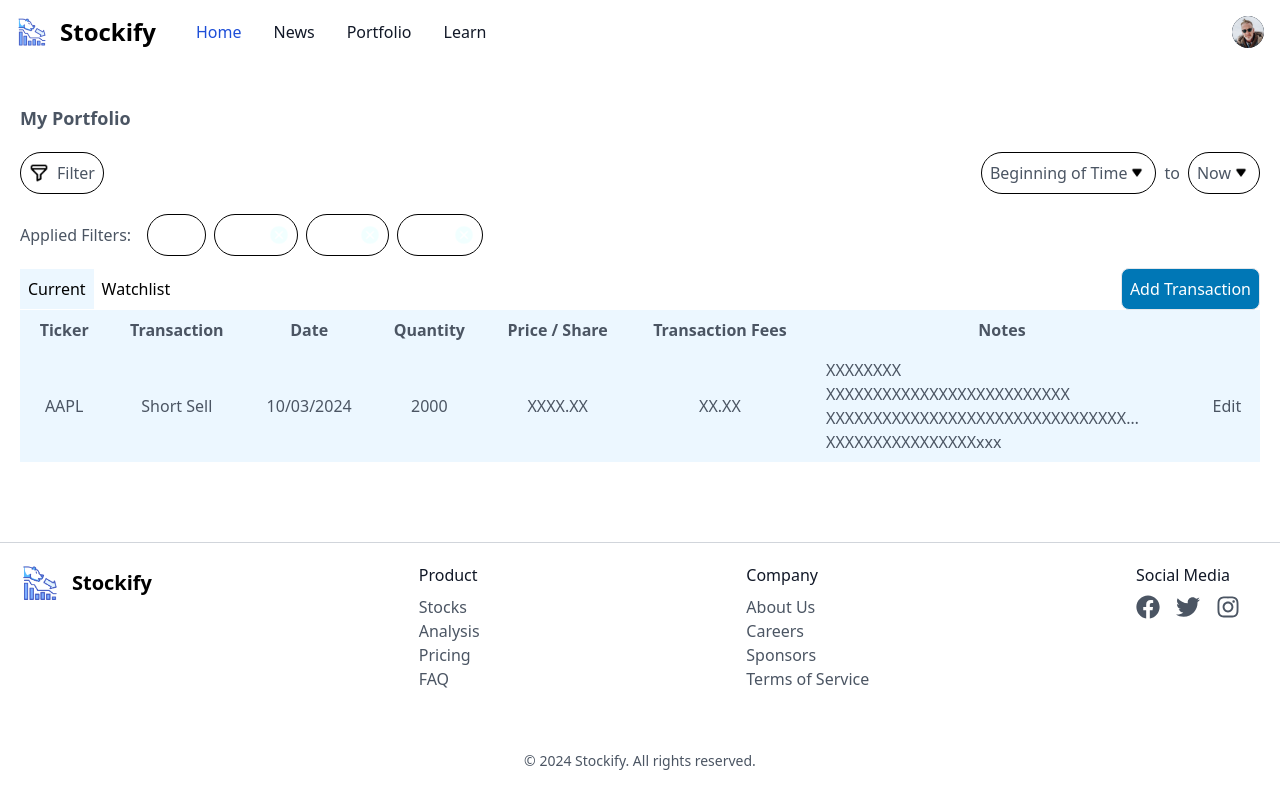
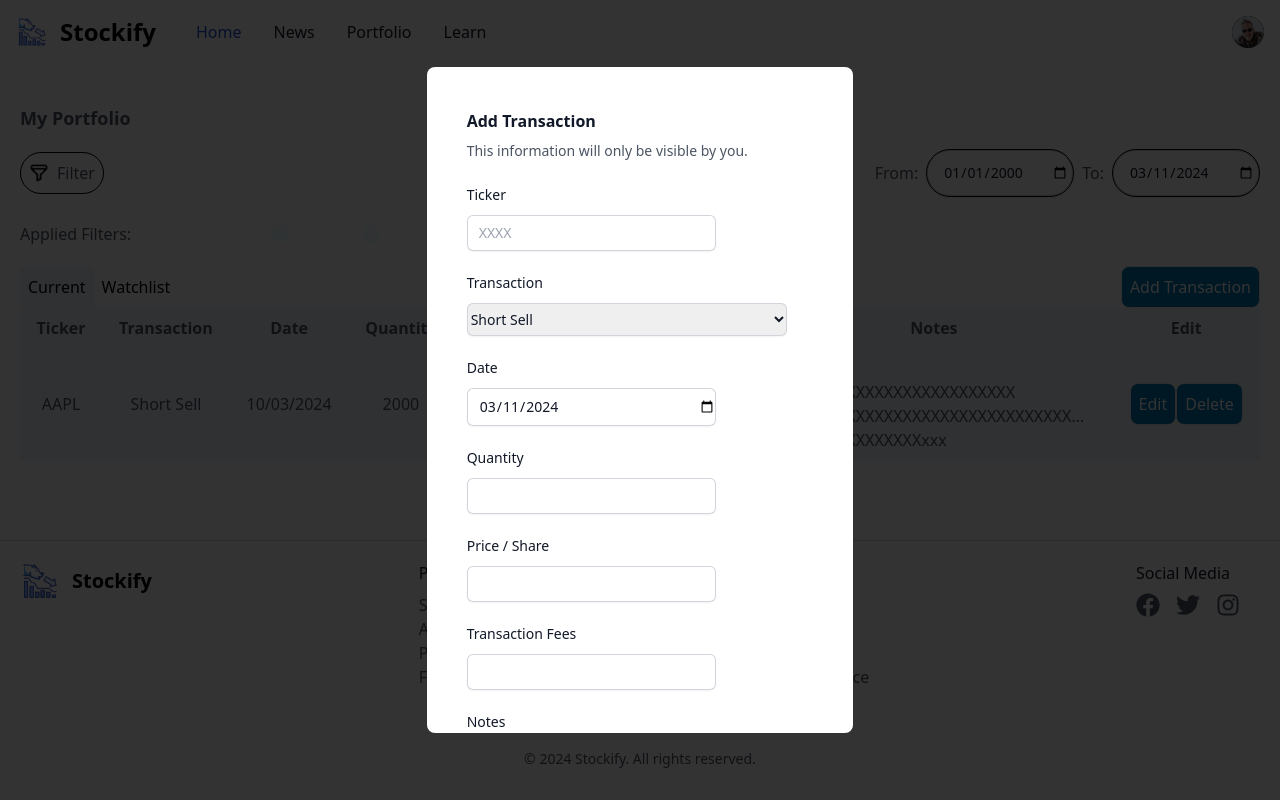
Before and after one commit to huiern214/Stockify, a React (Create React App) app in the folder client/: page /portfolio in a window 1280 px wide. Both pictures are taken after a click on the button "Add Transaction". Built offline with nearby package versions, Linux system fonts and the light colour scheme.

Commit message:
Add transaction form, from & to date

```diff
--- a/client/src/pages/Portfolio.js
+++ b/client/src/pages/Portfolio.js
@@ -1,9 +1,8 @@
 import React from 'react'
 import { useState } from 'react'
 import Filter from '../assets/Filter.png'
-import Dropdown from '../assets/Dropdown.png'
 import Close from '../assets/Close.png'
-import DatePicker from 'react-datepicker'
+import Modal from 'react-modal'
 
 function FilterButton() {
   return (
@@ -14,36 +13,45 @@ function FilterButton() {
   )
 }
 
-function DateButton({ text, variation}) {
-  const [showDatePicker, setShowDatePicker] = useState(false);
-  const [startDate, setStartDate] = useState(new Date());
-  const [endDate, setEndDate] = useState(new Date());
+function FilterModal() {
 
-  const handleButtonClick = () => {
-    setShowDatePicker(!showDatePicker);
-  };
+}
+
+function DateSelector({ variation }) {
+  const getDefaultDate = () => {
+    if (variation === "to") {
+      const today = new Date();
+      const year = today.getFullYear();
+      const month = String(today.getMonth() + 1).padStart(2, '0');
+      const day = String(today.getDate()).padStart(2, '0');
+      return `${year}-${month}-${day}`;
+    }
+    else {
+      return '2000-01-01';
+    }
+  }
 
   return (
     <div>
-      <button onClick={handleButtonClick} className="flex items-center p-2 border border-black rounded-full hover:bg-gray-200">
-        {text}
-        <img src={Dropdown} alt={`${variation} date`} className="w-5 h-5" />
-      </button>
-
-      {showDatePicker && (
-        <div>
-          <DatePicker selected={startDate} onChange={date => setStartDate(date)} />
-          <DatePicker selected={endDate} onChange={date => setEndDate(date)} />
-        </div>
-      )}
+      <div className="flex items-center p-1 border border-black rounded-full hover:bg-gray-200 shadow-sm ring-1 ring-inset ring-gray-300 focus-within:ring-2 focus-within:ring-inset focus-within:ring-indigo-600 sm:max-w-md">
+        <input
+          type="date"
+          name="date"
+          id="date"
+          autoComplete="date"
+          className="block flex-1 border-0 bg-transparent py-1.5 pl-3 text-gray-900 placeholder:text-gray-400 focus:ring-0 sm:text-sm sm:leading-6"
+          placeholder="dd/mm/yyyy"
+          defaultValue={getDefaultDate()}
+        />
+      </div>
     </div>
-  );
+  )
 }
 
 function AppliedFilter({text = "None"}) {
   return (
-  <button className="flex items-center mx-1 p-2 border border-black rounded-full bg-deep_blue text-white">
-    {text}
+  <button className="flex items-center mx-1 p-2 rounded-full bg-deep_blue text-white">
+    <b>{text}</b>
     {text !== "None" && (
     <div>
       <img src={Close} alt="Close" className="ml-2 w-5 h-5" />
@@ -70,10 +78,183 @@ function WatchlistButton() {
 }
 
 function AddTransactionButton() {
+  const [modal, setModal] = useState(false);
+  const toggleModal = () => setModal(!modal);
+
+  const getTodayDate = () => {
+    const today = new Date();
+    const year = today.getFullYear();
+    const month = String(today.getMonth() + 1).padStart(2, '0');
+    const day = String(today.getDate()).padStart(2, '0');
+    return `${year}-${month}-${day}`;
+  }
+
   return (
-  <button className="p-2 border rounded-lg bg-[#0077B6] text-white hover:bg-[#0077B6]/80">
-    Add Transaction
-  </button>
+    <div>
+      <button onClick={toggleModal} className="p-2 border rounded-lg bg-[#0077B6] text-white hover:bg-[#0077B6]/80">
+        Add Transaction
+      </button>
+
+      {modal && (
+        <div className="fixed inset-0 flex items-center justify-center h-screen">
+        <div className="absolute inset-0 bg-black/80"></div>
+          <div className="modal-content absolute h-5/6 w-1/3 bg-[#FFFFFF] overflow-y-auto rounded-lg">
+            <div>
+              <h2 className="mt-10 ml-10 text-base font-semibold leading-7 text-gray-900">Add Transaction</h2>
+              <p className="mt-1 ml-10 text-sm leading-6 text-gray-600">
+                This information will only be visible by you.
+              </p>
+
+              <div className="mt-5 ml-10 grid grid-cols-1 gap-x-6 gap-y-8 sm:grid-cols-6">
+                <div className="sm:col-span-4">
+                  <label htmlFor="ticker" className="block text-sm font-medium leading-6 text-gray-900">
+                    Ticker
+                  </label>
+                  <div className="mt-2">
+                    <div className="flex rounded-md shadow-sm ring-1 ring-inset ring-gray-300 focus-within:ring-2 focus-within:ring-inset     focus-within:ring-indigo-600 sm:max-w-md">
+                      <input
+                        type="text"
+                        name="ticker"
+                        id="ticker"
+                        autoComplete="ticker"
+                        className="block flex-1 border-0 bg-transparent py-1.5 pl-3 text-gray-900 placeholder:text-gray-400 focus:ring-0  sm:text-sm   sm:leading-6"
+                        placeholder="XXXX"
+                        maxLength="4"
+                        onInput={(e) => e.target.value = e.target.value.toUpperCase()}
+                      />
+                    </div>
+                  </div>
+                </div>
+              </div>
+
+              <div className="mt-5 ml-10 sm:col-span-3">
+                <label htmlFor="transaction" className="block text-sm font-medium leading-6 text-gray-900">
+                  Transaction
+                </label>
+                <div className="mt-2">
+                  <select
+                    id="transaction"
+                    name="transaction"
+                    autoComplete="transaction-type"
+                    className="block w-full rounded-md border-0 py-1.5 text-gray-900 shadow-sm ring-1 ring-inset ring-gray-300 focus:ring-2     focus:ring-inset focus:ring-indigo-600 sm:max-w-xs sm:text-sm sm:leading-6"
+                  >
+                    <option>Short Sell</option>
+                    <option>Buy</option>
+                  </select>
+                </div>
+              </div>
+
+              <div className="mt-5 ml-10 grid grid-cols-1 gap-x-6 gap-y-8 sm:grid-cols-6">
+                <div className="sm:col-span-4">
+                  <label htmlFor="date" className="block text-sm font-medium leading-6 text-gray-900">
+                    Date
+                  </label>
+                  <div className="mt-2">
+                    <div className="flex rounded-md shadow-sm ring-1 ring-inset ring-gray-300 focus-within:ring-2 focus-within:ring-inset     focus-within:ring-indigo-600 sm:max-w-md">
+                      <input
+                        type="date"
+                        name="date"
+                        id="date"
+                        autoComplete="date"
+                        className="block flex-1 border-0 bg-transparent py-1.5 pl-3 text-gray-900 placeholder:text-gray-400 focus:ring-0  sm:text-sm   sm:leading-6"
+                        placeholder="dd/mm/yyyy"
+                        defaultValue={getTodayDate()}
+                      />
+                    </div>
+                  </div>
+                </div>
+              </div>
+
+              <div className="mt-5 ml-10 grid grid-cols-1 gap-x-6 gap-y-8 sm:grid-cols-6">
+                <div className="sm:col-span-4">
+                  <label htmlFor="quantity" className="block text-sm font-medium leading-6 text-gray-900">
+                    Quantity
+                  </label>
+                  <div className="mt-2">
+                    <div className="flex rounded-md shadow-sm ring-1 ring-inset ring-gray-300 focus-within:ring-2 focus-within:ring-inset     focus-within:ring-indigo-600 sm:max-w-md">
+                      <input
+                        type="number"
+                        name="quantity"
+                        id="quantity"
+                        autoComplete="quantity"
+                        className="block flex-1 border-0 bg-transparent py-1.5 pl-3 text-gray-900 placeholder:text-gray-400 focus:ring-0  sm:text-sm   sm:leading-6"
+                      />
+                    </div>
+                  </div>
+                </div>
+              </div>
+
+              <div className="mt-5 ml-10 grid grid-cols-1 gap-x-6 gap-y-8 sm:grid-cols-6">
+                <div className="sm:col-span-4">
+                  <label htmlFor="pricepershare" className="block text-sm font-medium leading-6 text-gray-900">
+                    Price / Share
+                  </label>
+                  <div className="mt-2">
+                    <div className="flex rounded-md shadow-sm ring-1 ring-inset ring-gray-300 focus-within:ring-2 focus-within:ring-inset     focus-within:ring-indigo-600 sm:max-w-md">
+                      <input
+                        type="number"
+                        name="pricepershare"
+                        id="pricepershare"
+                        autoComplete="pricepershare"
+                        className="block flex-1 border-0 bg-transparent py-1.5 pl-3 text-gray-900 placeholder:text-gray-400 focus:ring-0  sm:text-sm   sm:leading-6"
+                      />
+                    </div>
+                  </div>
+                </div>
+              </div>
+
+              <div className="mt-5 ml-10 grid grid-cols-1 gap-x-6 gap-y-8 sm:grid-cols-6">
+                <div className="sm:col-span-4">
+                  <label htmlFor="transactionfee" className="block text-sm font-medium leading-6 text-gray-900">
+                    Transaction Fees
+                  </label>
+                  <div className="mt-2">
+                    <div className="flex rounded-md shadow-sm ring-1 ring-inset ring-gray-300 focus-within:ring-2 focus-within:ring-inset     focus-within:ring-indigo-600 sm:max-w-md">
+                      <input
+                        type="number"
+                        name="transactionfee"
+                        id="transactionfee"
+                        autoComplete="transactionfee"
+                        className="block flex-1 border-0 bg-transparent py-1.5 pl-3 text-gray-900 placeholder:text-gray-400 focus:ring-0  sm:text-sm   sm:leading-6"
+                      />
+                    </div>
+                  </div>
+                </div>
+              </div>
+
+              <div className="mx-10 mt-5 mcol-span-full">
+                <label htmlFor="notes" className="block text-sm font-medium leading-6 text-gray-900">
+                  Notes
+                </label>
+                <div className="mt-2">
+                  <textarea
+                    id="notes"
+                    name="notes"
+                    rows={3}
+                    className="block w-full rounded-md border-0 py-1.5 text-gray-900 shadow-sm ring-1 ring-inset ring-gray-300    placeholder:text-gray-400 focus:ring-2 focus:ring-inset focus:ring-indigo-600 sm:text-sm sm:leading-6"
+                    defaultValue={''}
+                  />
+                </div>
+                <p className="mt-3 text-sm leading-6 text-gray-600">Elaborate how you make your decision.</p>
+              </div>
+
+              <div className="my-6 mr-10 flex items-center justify-end gap-x-6">
+                <button type="button" className="rounded-md text-sm px-3 py-2 font-semibold leading-6 text-gray-900 hover:bg-gray-300"
+                onClick={toggleModal}>
+                  Cancel
+                </button>
+                <button
+                  className="rounded-md bg-indigo-600 px-3 py-2 text-sm font-semibold text-white shadow-sm hover:bg-indigo-500 focus-visible:outline        focus-visible:outline-2 focus-visible:outline-offset-2 focus-visible:outline-indigo-600"
+                  onClick={toggleModal}
+                >
+                  Save
+                </button>
+              </div>
+            </div>
+          </div>
+      </div>
+      )}
+    </div>
   )
 }
 
@@ -90,7 +271,7 @@ function PortfolioGrid() {
             <th className="px-4 py-2">Price / Share</th>
             <th className="px-4 py-2">Transaction Fees</th>
             <th className="px-4 py-2">Notes</th>
-            <th className="px-4 py-2"></th>
+            <th className="px-4 py-2">Edit</th>
           </tr>
         </thead>
         <tbody>
@@ -104,7 +285,14 @@ function PortfolioGrid() {
             <td className="px-4 py-2">
               <div className="max-w-xs text-ellipsis overflow-hidden">XXXXXXXX XXXXXXXXXXXXXXXXXXXXXXXXXX XXXXXXXXXXXXXXXXXXXXXXXXXXXXXXXXXXXXXXXXXXXXXXXXX XXXXXXXXXXXXXXXXxxx</div>
             </td>
-            <td className="px-4 py-2 text-center">Edit</td>
+            <td className="px-4 py-2 text-center">
+              <button className="p-2 border rounded-lg bg-[#0077B6] text-white hover:bg-[#0077B6]/80">
+                Edit
+              </button>
+              <button className="p-2 border rounded-lg bg-[#0077B6] text-white hover:bg-[#0077B6]/80">
+                Delete
+              </button>
+            </td>
           </tr>
         </tbody>
       </table>
@@ -121,9 +309,10 @@ const Portfolio = () => {
       <div className="flex items-center justify-between mx-5">
         <FilterButton className="mt-5 ml-5" />
         <div className="flex items-center">
-          <DateButton className="mt-5 ml-5" text="Beginning of Time" variation="start"/>
-          <span className="mx-2"> to </span>
-          <DateButton className="mt-5 ml-5" text="Now" variation="end"/>
+          <span className="mx-2"> From: </span>
+          <DateSelector variation="from"/>
+          <span className="mx-2"> To: </span>
+          <DateSelector variation="to"/>
         </div>
       </div>
       <div className="ml-5 mb-3 flex items-center">
--- a/client/tailwind.config.js
+++ b/client/tailwind.config.js
@@ -22,5 +22,5 @@ export const theme = {
 };
 
 export const plugins = [
-  "tailwindcss", "autoprefixer",
+  "tailwindcss", "autoprefixer", require('@tailwindcss/forms'),
 ];
--- a/package.json
+++ b/package.json
@@ -1,5 +1,7 @@
 {
   "dependencies": {
-    "react-datepicker": "^6.3.0"
+    "@tailwindcss/forms": "^0.5.7",
+    "react-datepicker": "^6.3.0",
+    "react-modal": "^3.16.1"
   }
 }
```
Also changed, not shown: client/src/assets/Dropdown.png (deleted), 1 other file (tests, documents, lock files or other folders).
